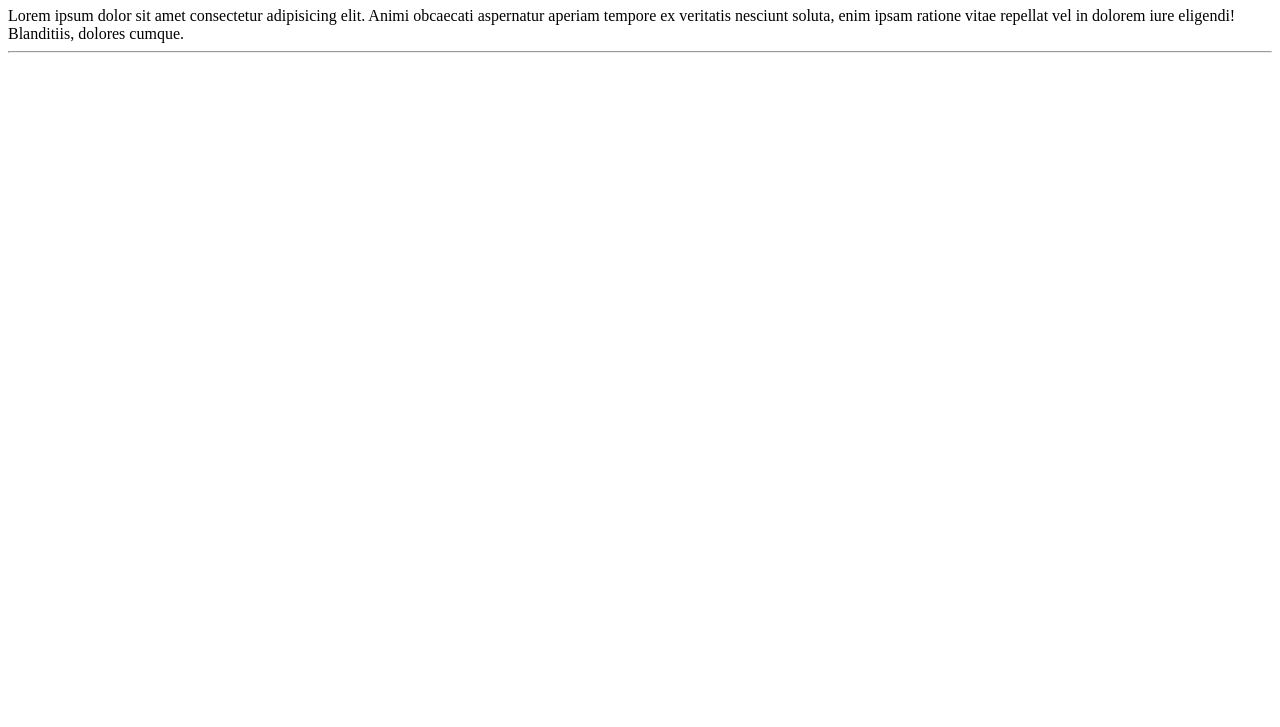
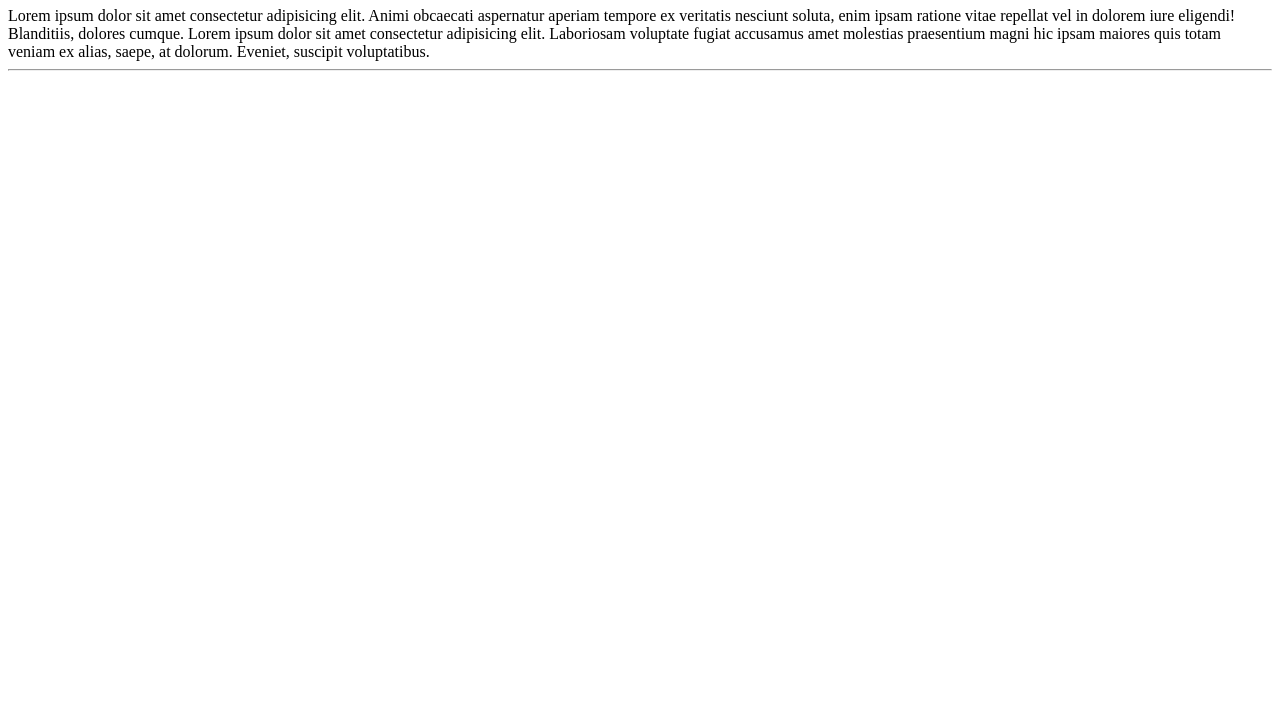
Before and after one commit to Lucasbegama/Ola-Mundo-, a plain HTML site: page saiteexemplo/index.html in a window 1280 px wide. Shown: the part 73-800 px from the top of the page. Drawn offline with Linux system fonts and the light colour scheme.

Commit message:
adicionei mas 1 span

```diff
--- a/saiteexemplo/index.html
+++ b/saiteexemplo/index.html
@@ -9,6 +9,7 @@
 <body>
     <h1>Ola Mundo </h1>
     <span>Lorem ipsum dolor sit amet consectetur adipisicing elit. Animi obcaecati aspernatur aperiam tempore ex veritatis nesciunt soluta, enim ipsam ratione vitae repellat vel in dolorem iure eligendi! Blanditiis, dolores cumque.</span>
+    <span>Lorem ipsum dolor sit amet consectetur adipisicing elit. Laboriosam voluptate fugiat accusamus amet molestias praesentium magni hic ipsam maiores quis totam veniam ex alias, saepe, at dolorum. Eveniet, suscipit voluptatibus.</span>
     <hr>
 </body>
 </html>
```
